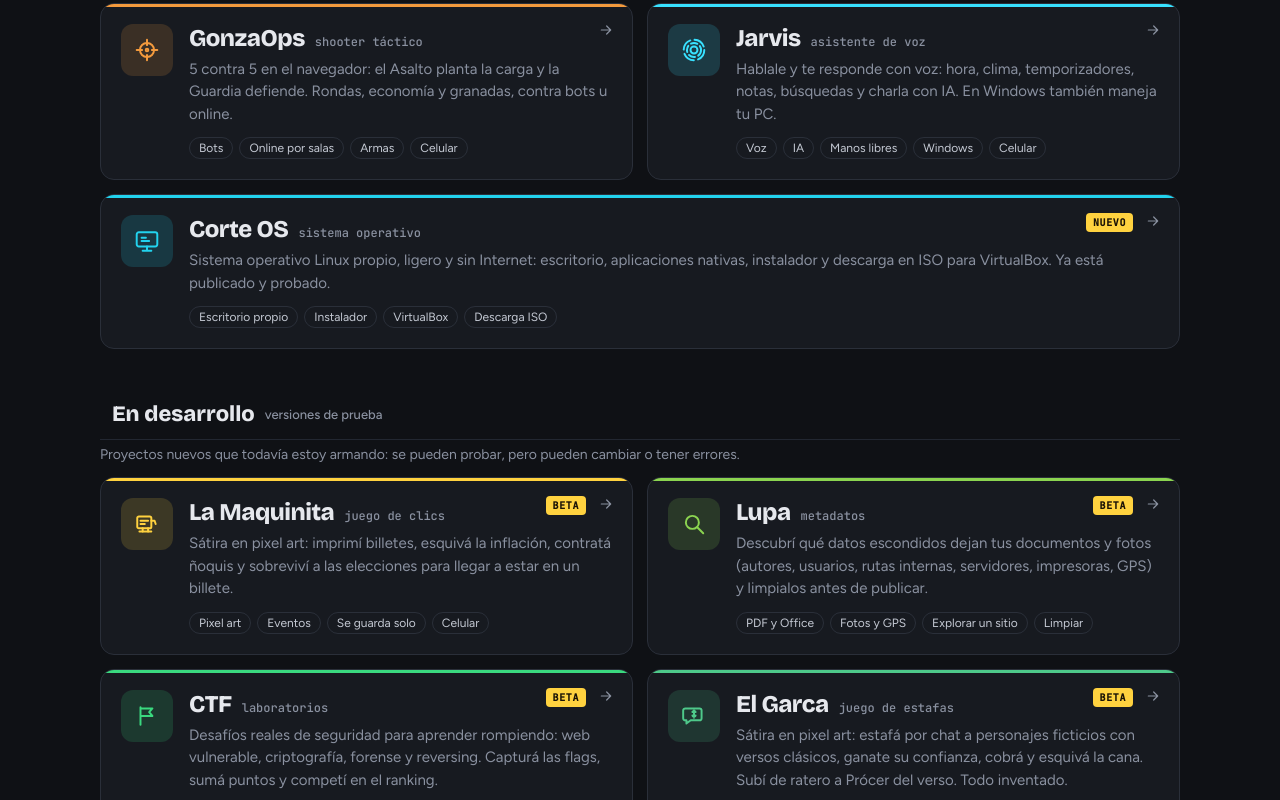
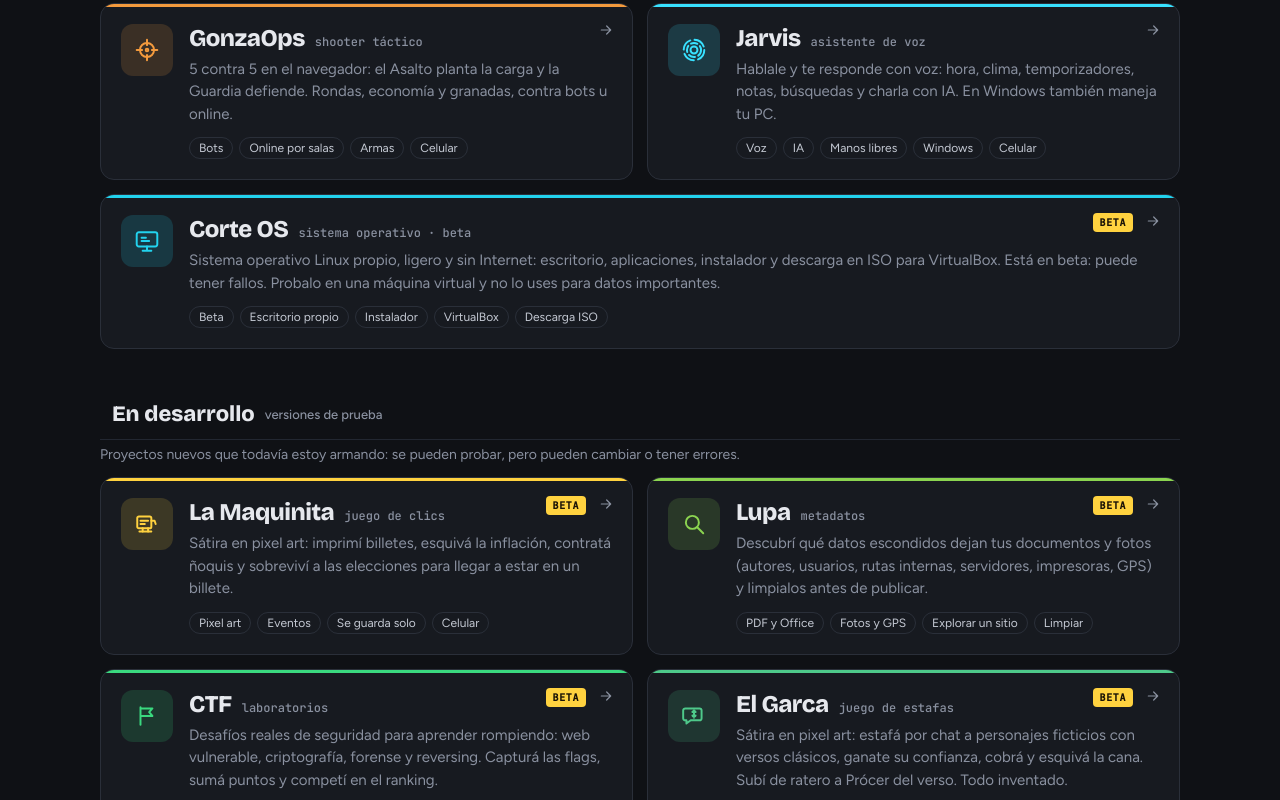
Before and after one commit to GonzalitoDev/corte-editor, a plain HTML site: page index.html in a window 1280 px wide. Shown: the part 1169-1969 px from the top of the page. Drawn offline with nearby package versions, Linux system fonts and the light colour scheme; no server answers.

Commit message:
Marcar Corte OS como beta

```diff
--- a/index.html
+++ b/index.html
@@ -77,7 +77,7 @@ footer{margin-top:44px;color:var(--muted);font-size:13px;display:flex;justify-co
 <div class="wrap">
   <header class="brand">
     <b><i></i>Taller</b>
-    <div class="bhead"><a class="btn ghost" href="https://corte-os.vercel.app/" target="_blank" rel="noopener">Corte OS ↗</a><button class="btn ghost" id="bQue" type="button">¿Qué es esto?</button><a class="btn" href="#apps">Ver todo ▾</a></div>
+    <div class="bhead"><a class="btn ghost" href="https://corte-os.vercel.app/" target="_blank" rel="noopener">Corte OS (beta) ↗</a><button class="btn ghost" id="bQue" type="button">¿Qué es esto?</button><a class="btn" href="#apps">Ver todo ▾</a></div>
   </header>
 
   <section class="hero">
@@ -148,10 +148,10 @@ footer{margin-top:44px;color:var(--muted);font-size:13px;display:flex;justify-co
       <svg class="i go" viewBox="0 0 24 24"><path d="M5 12h14M13 6l6 6-6 6"/></svg>
     </a>
     <a class="app" href="https://corte-os.vercel.app/" target="_blank" rel="noopener" style="--a:#22d3ee">
-      <span class="beta">Nuevo</span>
+      <span class="beta">Beta</span>
       <span class="ic"><svg class="i" viewBox="0 0 24 24"><rect x="2.5" y="4" width="19" height="13" rx="2"/><path d="M8 21h8M12 17v4"/><path d="M7 9h4M7 12h7"/></svg></span>
-      <div><h2>Corte OS <small>sistema operativo</small></h2><p>Sistema operativo Linux propio, ligero y sin Internet: escritorio, aplicaciones nativas, instalador y descarga en ISO para VirtualBox. Ya está publicado y probado.</p>
-      <ul><li>Escritorio propio</li><li>Instalador</li><li>VirtualBox</li><li>Descarga ISO</li></ul></div>
+      <div><h2>Corte OS <small>sistema operativo · beta</small></h2><p>Sistema operativo Linux propio, ligero y sin Internet: escritorio, aplicaciones, instalador y descarga en ISO para VirtualBox. Está en beta: puede tener fallos. Probalo en una máquina virtual y no lo uses para datos importantes.</p>
+      <ul><li>Beta</li><li>Escritorio propio</li><li>Instalador</li><li>VirtualBox</li><li>Descarga ISO</li></ul></div>
       <svg class="i go" viewBox="0 0 24 24"><path d="M5 12h14M13 6l6 6-6 6"/></svg>
     </a>
   </main>
```
